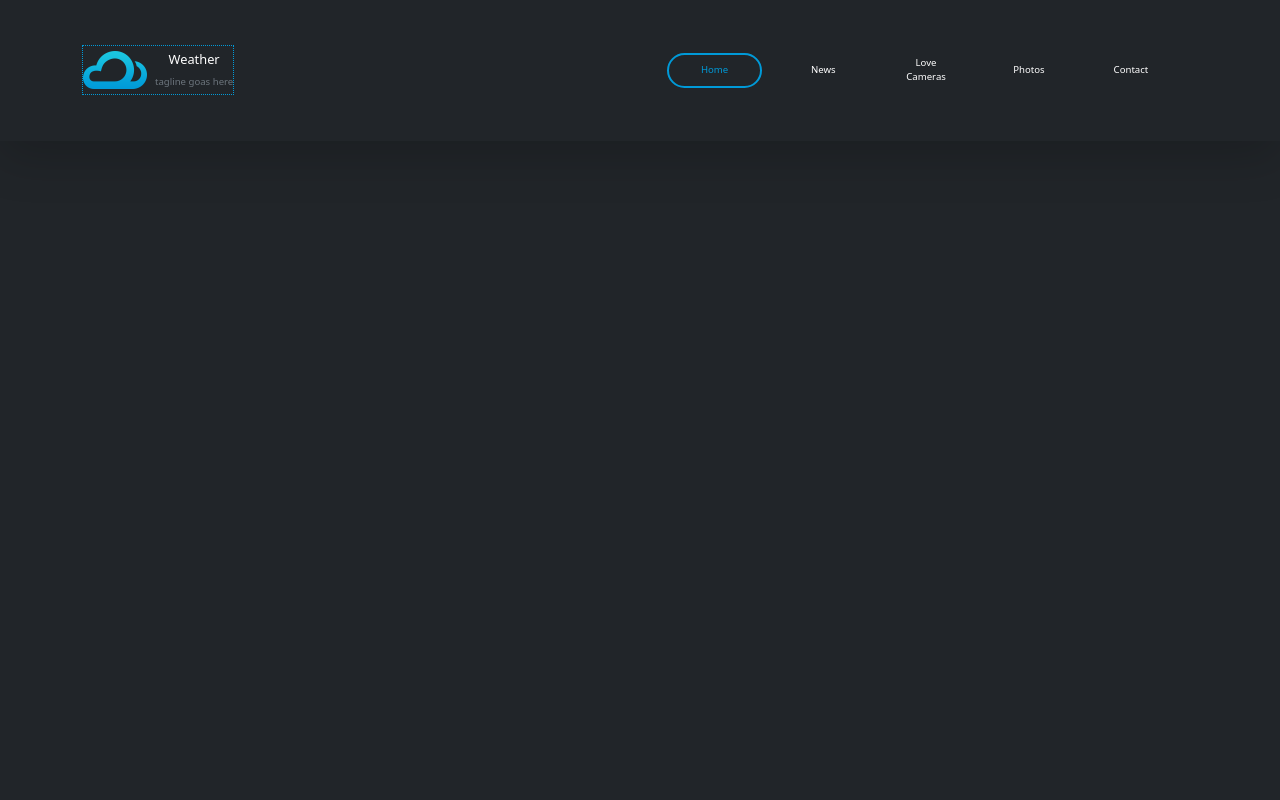
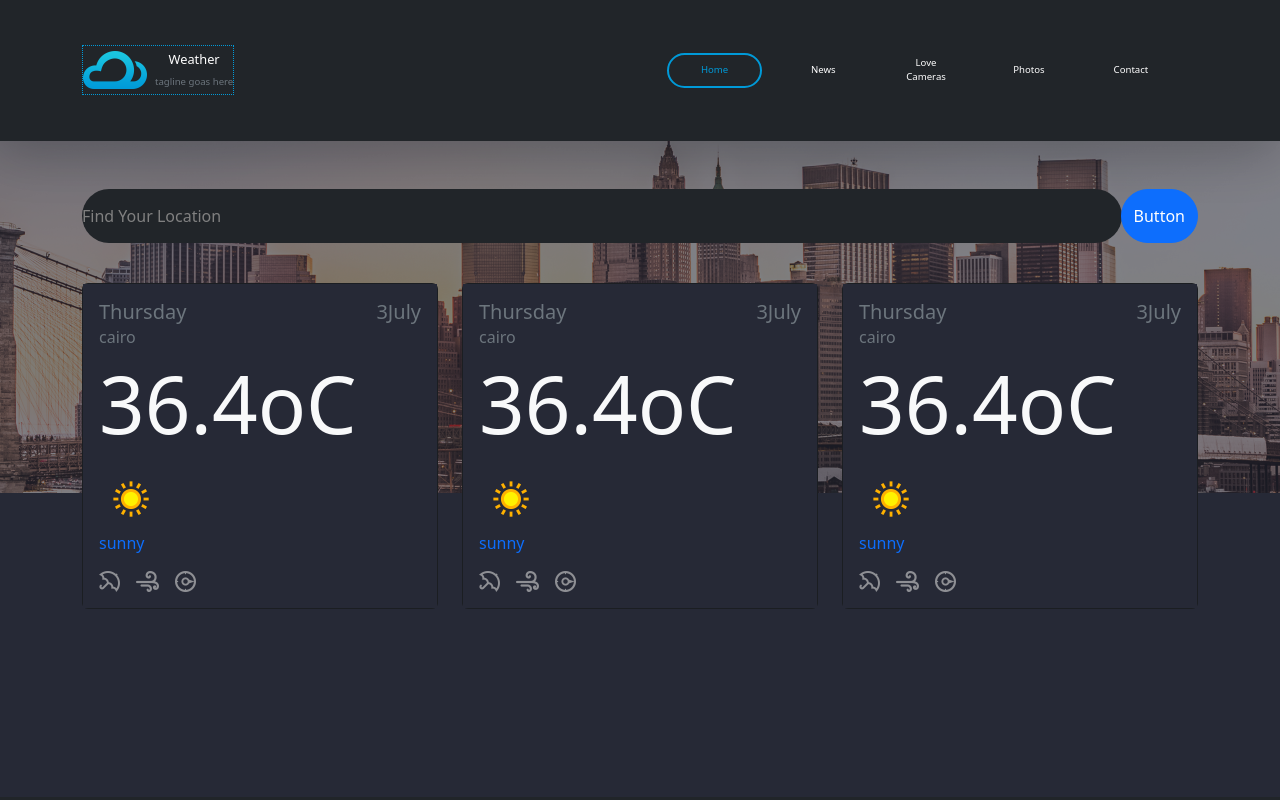
Before and after one commit to Sohaup/Weather, a plain HTML site: page index.html in a window 1280 px wide. Drawn offline with Linux system fonts and the light colour scheme.

Commit message:
addMainSection

```diff
--- a/css/media.css
+++ b/css/media.css
@@ -21,6 +21,7 @@
 .navbar-nav {
     background-color: rgb(38,41,54);
     margin: 30px 0px;
+    border-radius: 16px;
 }
 
 }
--- a/css/style.css
+++ b/css/style.css
@@ -2,6 +2,8 @@
     --dark:rgba(0,0,0,1);
     --light:white;
     --primary:rgb(0,154,216);
+    --main-color:rgb(38,41,54);
+
 }
 
 * {
@@ -10,12 +12,16 @@
     box-sizing: border-box;
 }
 
-html , body {
-
+a {
+    text-decoration: none;
 }
 
-a {
-    text-decoration: none;
+main {
+    background-color: rgb(38,41,54);
+    min-height: 82vh;
+    background-image: url("../imgs/imgi_6_banner.png");
+    background-repeat: no-repeat;
+    background-position: top;
 }
 
 .navbar {
@@ -63,3 +69,46 @@ a {
     border:2px solid var(--primary);
     border-radius: 25px;
 }
+
+/* main section style */
+
+.form-control {
+    border:none;
+    padding: 15px 0px;
+    z-index: 1;
+    color: var(--light);
+}
+
+.form-control:focus {
+    box-shadow: none;
+}
+
+.form-control::placeholder {
+    color: gray;
+}
+
+.inputBtn {
+    /* position: relative;
+    left: -40px; */
+    z-index: 20;
+}
+
+main .form .btn-primary {
+    --bs-btn-color: #fff;
+    --bs-btn-bg: #628ccb;
+    --bs-btn-border-color: #0d6efd;
+    --bs-btn-hover-color: white;
+    --bs-btn-hover-bg: #628ccb;
+    --bs-btn-hover-border-color: #0a58ca;
+    --bs-btn-focus-shadow-rgb: 49, 132, 253;
+    --bs-btn-active-color: #fff;
+    --bs-btn-active-bg: #0a58ca;
+    --bs-btn-active-border-color: #0a53be;
+    --bs-btn-active-shadow: inset 0 3px 5px rgba(0, 0, 0, 0.125);
+    --bs-btn-disabled-color: #fff;
+    font-size: .8rem;
+}
+
+.card .card-body {
+    background-color: var(--main-color);
+}
--- a/index.html
+++ b/index.html
@@ -54,6 +54,92 @@
       </nav>
 
 
+    <main class="py-5  ">
+     <div class="container  justify-content-center">
+        <div class="row g-4">
+
+
+         <div class="input-group mb-3 ">
+             <input type="text" class="form-control rounded-5 bg-dark text-light" placeholder="Find Your Location" aria-label="Recipient’s username" aria-describedby="button-addon2">
+            <button class="btn btn-primary inputBtn rounded-5" type="button" id="button-addon2">Button</button>
+        </div>
+
+
+           <div class="col-md-4">
+            <div class="card bg-dark " >
+                <div class="card-body">
+                  <h5 class="card-title text-secondary d-flex justify-content-between">
+                    <span>Thursday</span>
+                    <span>3July</span>
+                  </h5>
+                  <h6 class="card-subtitle mb-2 text-secondary">cairo</h6>
+                  <p class="card-text display-1 text-light">
+                    36.4oC
+                  </p>
+                  <img src="imgs/imgi_2_113.png" alt="sun icon" />
+                  <p class="text-primary fs-6">sunny</p>
+                  <div class="icons d-flex gap-3">
+                    <img src="imgs/imgi_3_icon-umberella.png" alt="umbrella icon"/>
+                    <img src="imgs/imgi_4_icon-wind.png" alt="wind icon"/>
+                    <img src="imgs/imgi_5_icon-compass.png" alt="compass icon"/>
+                  </div>
+                </div>
+              </div>
+           </div>
+
+           <div class="col-md-4">
+            <div class="card bg-dark " >
+                <div class="card-body">
+                  <h5 class="card-title text-secondary d-flex justify-content-between">
+                    <span>Thursday</span>
+                    <span>3July</span>
+                  </h5>
+                  <h6 class="card-subtitle mb-2 text-secondary">cairo</h6>
+                  <p class="card-text display-1 text-light">
+                    36.4oC
+                  </p>
+                  <img src="imgs/imgi_2_113.png" alt="sun icon" />
+                  <p class="text-primary fs-6">sunny</p>
+                  <div class="icons d-flex gap-3">
+                    <img src="imgs/imgi_3_icon-umberella.png" alt="umbrella icon"/>
+                    <img src="imgs/imgi_4_icon-wind.png" alt="wind icon"/>
+                    <img src="imgs/imgi_5_icon-compass.png" alt="compass icon"/>
+                  </div>
+                </div>
+              </div>
+           </div>
+
+
+           <div class="col-md-4">
+            <div class="card bg-dark " >
+                <div class="card-body">
+                  <h5 class="card-title text-secondary d-flex justify-content-between">
+                    <span>Thursday</span>
+                    <span>3July</span>
+                  </h5>
+                  <h6 class="card-subtitle mb-2 text-secondary">cairo</h6>
+                  <p class="card-text display-1 text-light">
+                    36.4oC
+                  </p>
+                  <img src="imgs/imgi_2_113.png" alt="sun icon" />
+                  <p class="text-primary fs-6">sunny</p>
+                  <div class="icons d-flex gap-3">
+                    <img src="imgs/imgi_3_icon-umberella.png" alt="umbrella icon"/>
+                    <img src="imgs/imgi_4_icon-wind.png" alt="wind icon"/>
+                    <img src="imgs/imgi_5_icon-compass.png" alt="compass icon"/>
+                  </div>
+                </div>
+              </div>
+           </div>
+
+
+
+
+        </div>
+     </div>
+
+    </main>
+
     <script src="js/bootstrap.bundle.min.js"></script>
     <script src="js/main.js"></script>
 </body>
```
